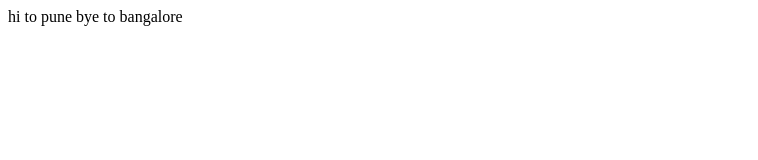
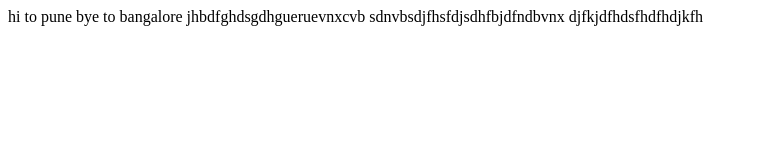
Before and after one commit to mutrasreerekha/newexample, a plain HTML site: page index.html in a window 1280 px wide. Shown: the whole page, without its empty margins (0-758 px from the left). Drawn offline with Linux system fonts and the light colour scheme.

Commit message:
again changes

```diff
--- a/index.html
+++ b/index.html
@@ -1,4 +1,4 @@
 <html>
 <head>hi to pune</head>
-<body>bye to bangalore</body>
+<body>bye to bangalore jhbdfghdsgdhgueruevnxcvb sdnvbsdjfhsfdjsdhfbjdfndbvnx  djfkjdfhdsfhdfhdjkfh</body>
 </html>
```
